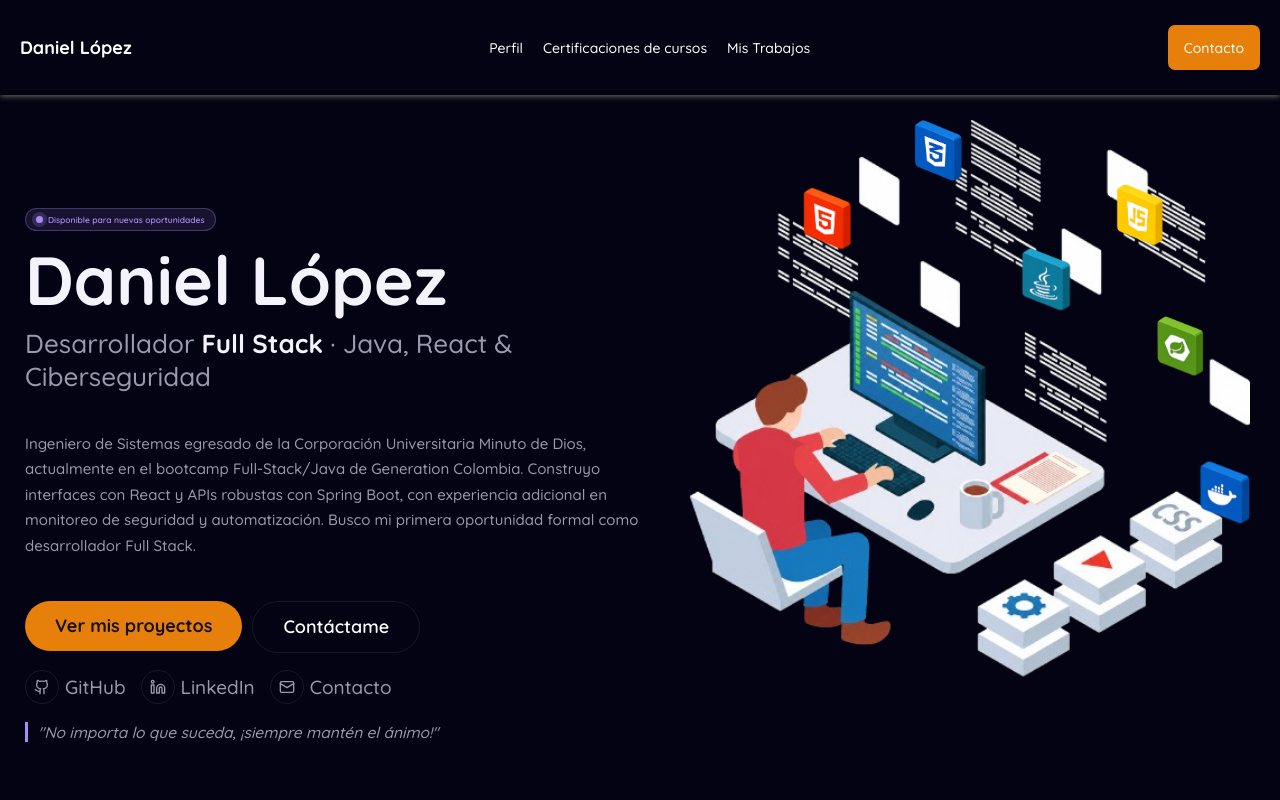
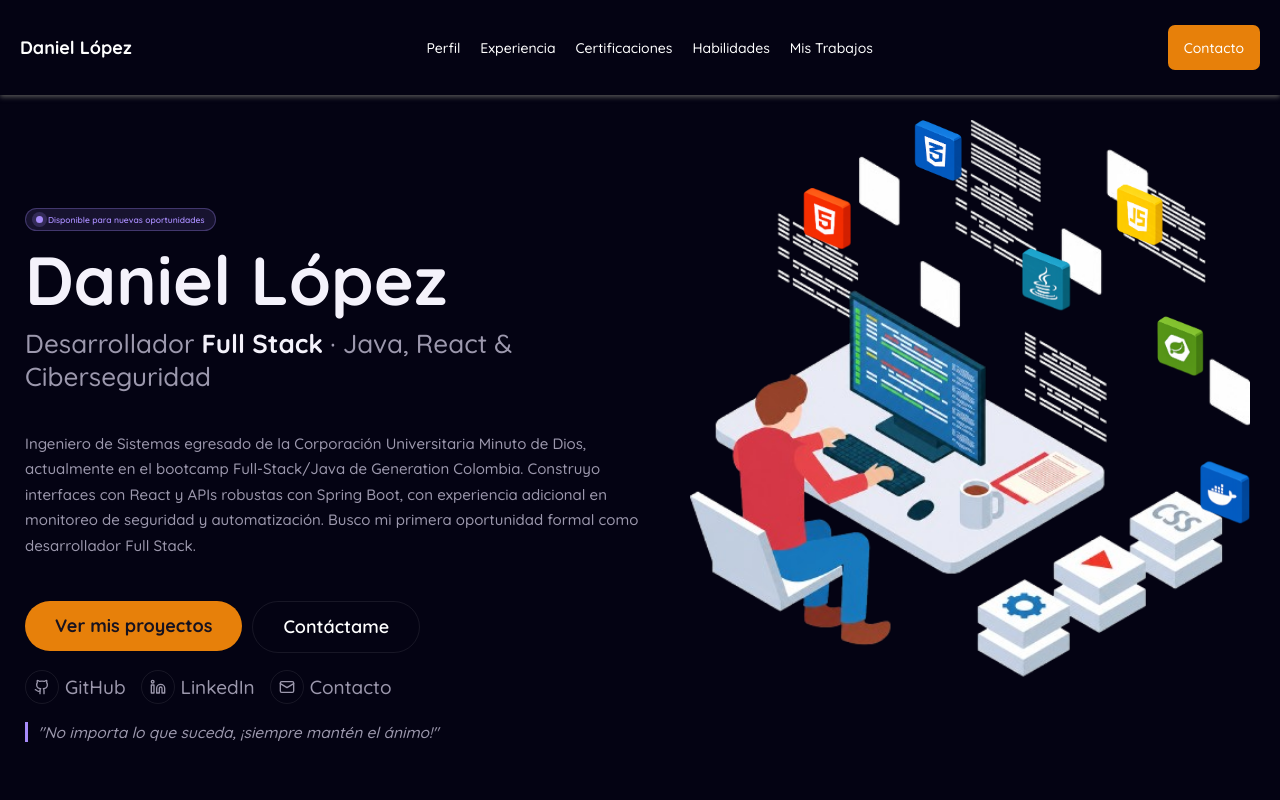
Before and after one commit to dast11lp/Portafolio, a website with bundled scripts: page index.html in a window 1280 px wide. Shown: the top 800 px of the page. Built offline with nearby package versions, Linux system fonts and the light colour scheme.

Commit message:
navbar ajustado

```diff
--- a/js/components/curriculum-section.js
+++ b/js/components/curriculum-section.js
@@ -45,15 +45,15 @@ const CERTIFICATES = [
 class CurriculumSection extends HTMLElement {
   connectedCallback() {
     this.innerHTML = `
-      <section class="curriculum">
+      <section class="curriculum" id="knowledge">
         <div class="education">
-          <h2 class="heading-secundary heading-secundary--margin" id="knowledge">
+          <h2 class="heading-secundary heading-secundary--margin">
             Certificaciones de Cursos
           </h2>
           <div class="education__content"></div>
         </div>
 
-        <div class="curriculum__skills">
+        <div class="curriculum__skills" id="habilidades">
           <h2 class="heading-secundary heading-secundary--margin">
             Habilidades Técnicas
           </h2>
--- a/js/components/site-header.js
+++ b/js/components/site-header.js
@@ -5,15 +5,17 @@
 class SiteHeader extends HTMLElement {
   connectedCallback() {
     this.innerHTML = `
-      <header class="header">
+      <header class="header" id="header">
         <nav class="header__nav">
           <div class="header__nav__content">
-            <h1 style="display: flex; flex-direction: column">Daniel López</h1>
+            <a href="#" style="text-decoration: none; color: inherit;">
+              <h1 style="display: flex; flex-direction: column; margin: 0">Daniel López</h1>
+            </a>
             <ul class="header__nav__content__list">
               <li class="link"><a href="#sobre-mi">Perfil</a></li>
-              <li class="link">
-                <a href="#knowledge">Certificaciones de cursos</a>
-              </li>
+              <li class="link"><a href="#experiencia">Experiencia</a></li>
+              <li class="link"><a href="#knowledge">Certificaciones</a></li>
+              <li class="link"><a href="#habilidades">Habilidades</a></li>
               <li class="link"><a href="#works">Mis Trabajos</a></li>
             </ul>
             <a href="#contact" class="btn">Contacto</a>
--- a/js/main.js
+++ b/js/main.js
@@ -12,6 +12,12 @@ btnMenu.addEventListener("click", () => {
   navbar.classList.toggle("header__nav__content__list--showed");
 });
 
+navbar.addEventListener("click", (e) => {
+  if (e.target.tagName === "A") {
+    navbar.classList.remove("header__nav__content__list--showed");
+  }
+});
+
 const observer = new IntersectionObserver((entries) =>
   entries.forEach((entry) => entry.target.classList.toggle("visible", entry.isIntersecting))
 );
--- a/sass/base/_base.scss
+++ b/sass/base/_base.scss
@@ -35,6 +35,11 @@ html {
     box-sizing: border-box;
     font-size: f.font-base(10);
     scroll-behavior: smooth;
+    scroll-padding-top: 10rem;
+}
+
+[id] {
+    scroll-margin-top: 10rem;
 }
 
 body {
```
Also changed, not shown: css/style.css, 1 other file.
